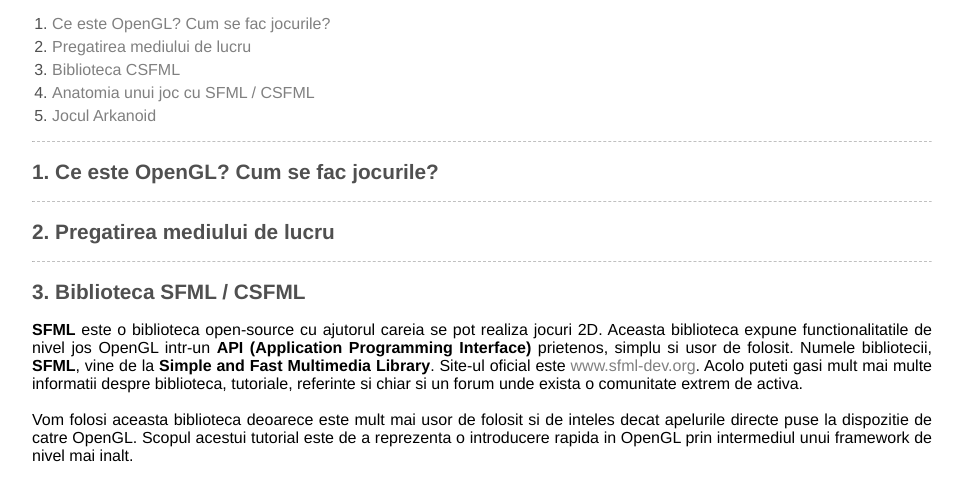
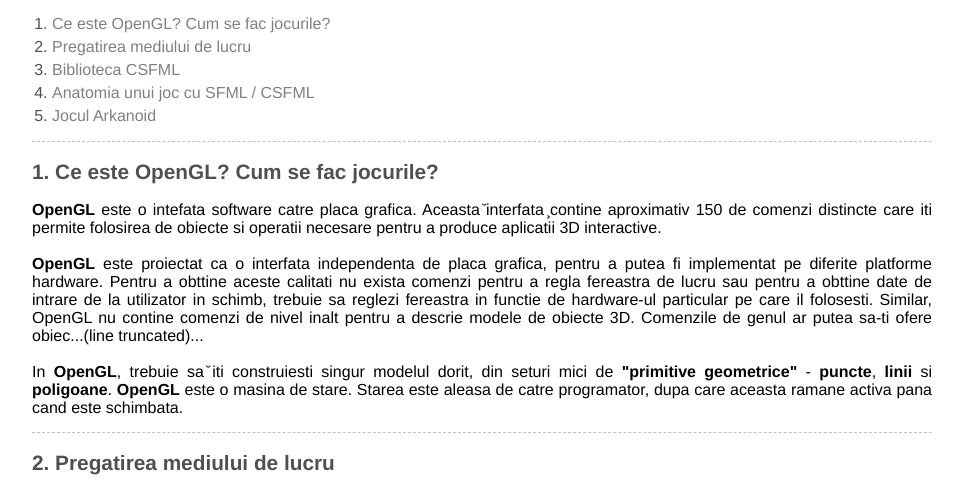
Before and after one commit to mateiuli/Winter-Days-of-Coding, a plain HTML site: page Tutorial/index.html in a window 1280 px wide. Shown: the part 249-733 px from the top of the page, without its empty margins (158-1121 px from the left). Drawn offline with Linux system fonts and the light colour scheme.

Commit message:
added OpenGL intro

```diff
--- a/Tutorial/index.html
+++ b/Tutorial/index.html
@@ -30,6 +30,13 @@
 	<!-- Introducere OpenGL -->
 	<p>
 		<h2><a id="intro">1. Ce este OpenGL? Cum se fac jocurile?</a></h2>
+		<b>OpenGL</b> este o intefata software catre placa grafica. Aceasta ̆interfata ̧contine aproximativ 150 de comenzi distincte care iti permite folosirea de obiecte si operatii necesare pentru a produce aplicatii 3D interactive.
+
+			<br/></br>
+			<b>OpenGL</b> este proiectat ca o interfata independenta de placa grafica, pentru a putea fi implementat pe diferite platforme hardware. Pentru a obttine aceste calitati nu exista comenzi pentru a regla fereastra de lucru sau pentru a obttine date de intrare de la utilizator in schimb, trebuie sa reglezi fereastra in functie de hardware-ul particular pe care il folosesti. Similar, OpenGL nu contine comenzi de nivel inalt pentru a descrie modele de obiecte 3D. Comenzile de genul ar putea sa-ti ofere obiec...(line truncated)...
+
+			<br/></br>
+			In <b>OpenGL</b>, trebuie sa ̆iti construiesti singur modelul dorit, din seturi mici de <b>"primitive geometrice"</b> - <b>puncte</b>, <b>linii</b> si <b>poligoane</b>. <b>OpenGL</b> este o masina de stare. Starea este aleasa de catre programator, dupa care aceasta ramane activa pana cand este schimbata.
 		<hr />
 	</p>
 
```
